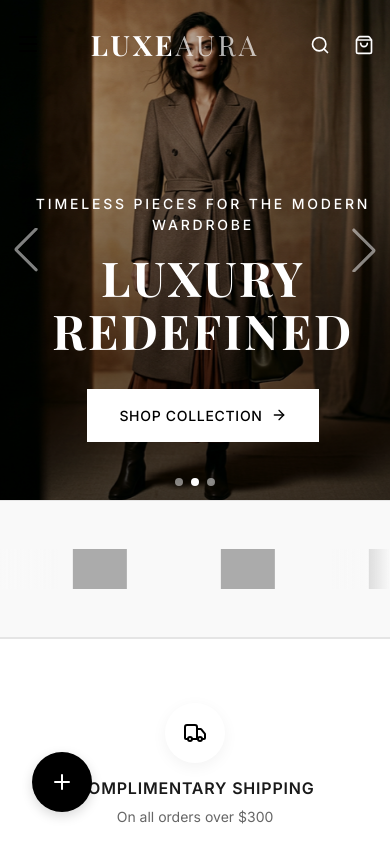
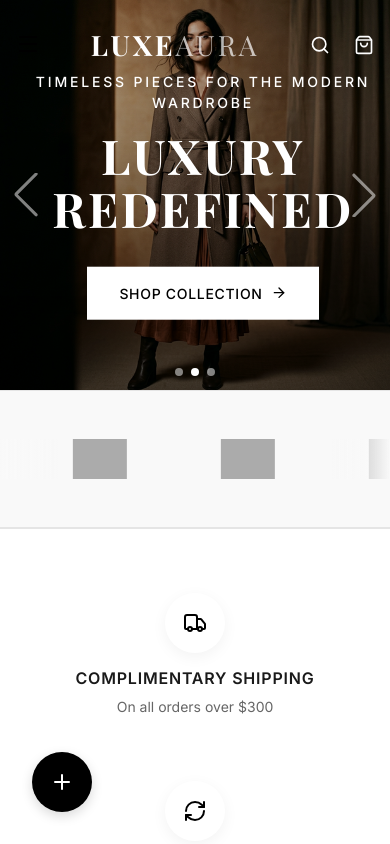
Before and after one commit to mahe-laqa/luxeaura, a React (Vite) app: page / in a window 390 px wide. Shown: the top 844 px of the page. Built offline with nearby package versions, Linux system fonts and the light colour scheme; grey boxes are pictures that could not be loaded.

Commit message:
Fix hero image scaling by using img tag for dynamic proportion

```diff
--- a/src/components/HeroCarousel.css
+++ b/src/components/HeroCarousel.css
@@ -1,37 +1,29 @@
 .hero-section {
     width: 100%;
-    aspect-ratio: 21 / 9;
-    /* Cinematic ratio for ultra-wide to minimize cropping */
-    min-height: 500px;
-    max-height: 85vh;
     position: relative;
     overflow: hidden;
+    background-color: var(--color-surface-gray);
 }
 
 .hero-swiper {
     width: 100%;
-    height: 100%;
+    /* Swiper will automatically size to fit its slides */
 }
 
 .hero-slide {
     position: relative;
     width: 100%;
-    height: 100%;
-    display: flex;
-    align-items: center;
-    justify-content: flex-start;
+    display: block;
+    /* Important: removes flex so height is strictly driven by the image */
 }
 
 .hero-bg-image {
-    position: absolute;
-    top: 0;
-    left: 0;
     width: 100%;
-    height: 100%;
-    background-size: cover;
-    background-position: center center;
+    height: auto;
+    display: block;
+    object-fit: cover;
+    /* Fallback if any constraints are added later */
     transition: transform 6s ease-out;
-    /* Slow zoom effect on active slide */
 }
 
 /* Subtle zoom effect for active slide */
@@ -52,20 +44,24 @@
 }
 
 .hero-content {
-    position: relative;
+    position: absolute;
+    top: 50%;
+    left: 0;
+    right: 0;
+    margin: 0 auto;
     z-index: 2;
     color: var(--color-secondary);
     max-width: 600px;
     padding-right: 20px;
     opacity: 0;
-    transform: translateY(30px);
+    transform: translateY(calc(-50% + 30px));
     transition: opacity 1s ease, transform 1s ease;
     transition-delay: 0.5s;
 }
 
 .swiper-slide-active .hero-content {
     opacity: 1;
-    transform: translateY(0);
+    transform: translateY(-50%);
 }
 
 .hero-subtitle {
@@ -121,22 +117,10 @@
 }
 
 @media (max-width: 1024px) {
-    .hero-section {
-        aspect-ratio: 16 / 9;
-        min-height: 400px;
-        max-height: 80vh;
-        height: auto;
-    }
+    /* No longer enforcing fixed container sizing so img sets proportions completely */
 }
 
 @media (max-width: 768px) {
-    .hero-section {
-        aspect-ratio: 4 / 5;
-        min-height: 500px;
-        max-height: 80vh;
-        height: auto;
-    }
-
     .hero-overlay {
         background: linear-gradient(to bottom,
                 rgba(0, 0, 0, 0.2) 0%,
@@ -144,13 +128,20 @@
     }
 
     .hero-slide {
-        align-items: flex-end;
-        padding-bottom: 15%;
+        /* Clear any previous overrides */
+        padding-bottom: 0;
     }
 
     .hero-content {
         text-align: center;
         margin: 0 auto;
         padding-right: 0;
+        /* Re-ensure positioning stays centered regardless of size */
+        top: 50%;
+        transform: translateY(calc(-50% + 30px));
+    }
+
+    .swiper-slide-active .hero-content {
+        transform: translateY(-50%);
     }
 }
--- a/src/components/HeroCarousel.jsx
+++ b/src/components/HeroCarousel.jsx
@@ -50,10 +50,10 @@ const HeroCarousel = () => {
                 {slides.map((slide) => (
                     <SwiperSlide key={slide.id}>
                         <div className="hero-slide">
-                            <div
+                            <img
+                                src={slide.image}
+                                alt={slide.title}
                                 className="hero-bg-image"
-                                style={{ backgroundImage: `url(${slide.image})` }}
-                                aria-hidden="true"
                             />
                             <div className="hero-overlay"></div>
                             <div className="hero-content container">
```
